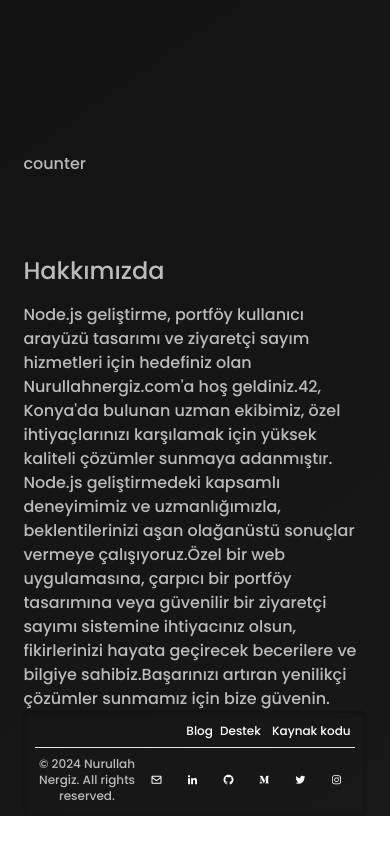
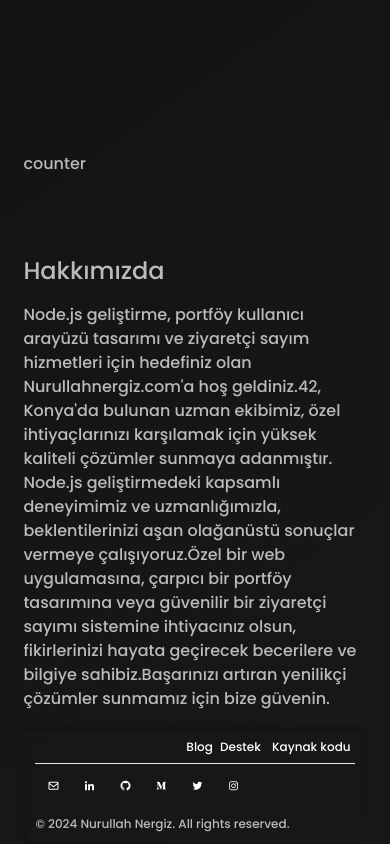
Before and after one commit to Nurullah-Nergiz/webpage, a Nuxt app: page / in a window 390 px wide. Shown: the part 512-1356 px from the top of the page. Before the commit the page ends 1328 px from the top, so only its background shows below. Built offline with nearby package versions, Linux system fonts and the light colour scheme.

Commit message:
Footer Ui Update:Footer has become mobile compatible

```diff
--- a/components/Footer.vue
+++ b/components/Footer.vue
@@ -1,6 +1,6 @@
 <template>
-    <footer class="p-3 text-center shadow-inner shadow-secondary rounded-md text-xs">
-        <section class="flex items-center justify-between">
+    <footer class="mt-4 p-3 text-center shadow-inner shadow-secondary rounded-md text-xs">
+        <section class="flex flex-wrap items-center justify-between">
             <NuxtLink to="/" active-class="active" class="text-center leading-6 rounded-full flex gap-2 items-center">
                 <!-- <Logo /> -->
                 <!-- <span class="text- text-primary">NurullahNergiz</span> -->
@@ -18,7 +18,7 @@
             </div>
         </section>
         <hr class="my-2">
-        <section class="flex items-center justify-between text-xs">
+        <section class="flex flex-wrap-reverse items-center justify-between gap-4 text-xs">
             <p class="">&copy; 2024 Nurullah Nergiz. All rights reserved.</p>
             <div class="flex items-center">
                 <a href="mailto:nurullah@nergiz.me" class="bx bx-envelope px-3 py-2 hover:text-primary "></a>
```
